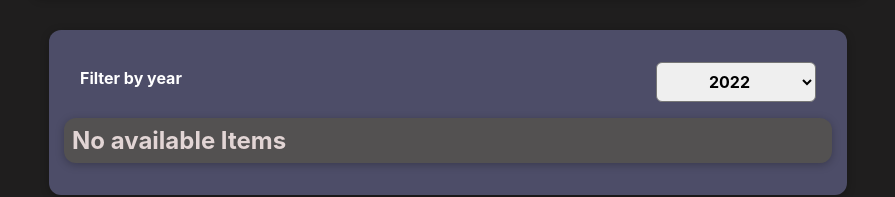
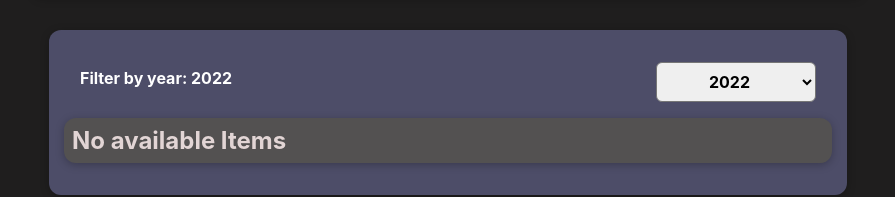
Before and after one commit to SubjectZero0/Max_React_course, a React (Create React App) app in the folder my_expenses/: page / in a window 1280 px wide. Shown: the part 286-483 px from the top of the page, without its empty margins (192-1087 px from the left). Built offline with nearby package versions, Linux system fonts and the light colour scheme.

Commit message:
Adds a decoration to filter by year label.

```diff
--- a/my_expenses/src/Components/ExpenseFilterComponents/ExpensesFilter.js
+++ b/my_expenses/src/Components/ExpenseFilterComponents/ExpensesFilter.js
@@ -19,7 +19,7 @@ const ExpensesFilter = (props) => {
 	return (
 		<div className="expenses-filter">
 			<div className="expenses-filter__control">
-				<label>Filter by year</label>
+				<label>Filter by year: {filterYear}</label>
 				<select onChange={filterHandler}>
 					{yearOptions.map((year, index) => {
 						return (
```
